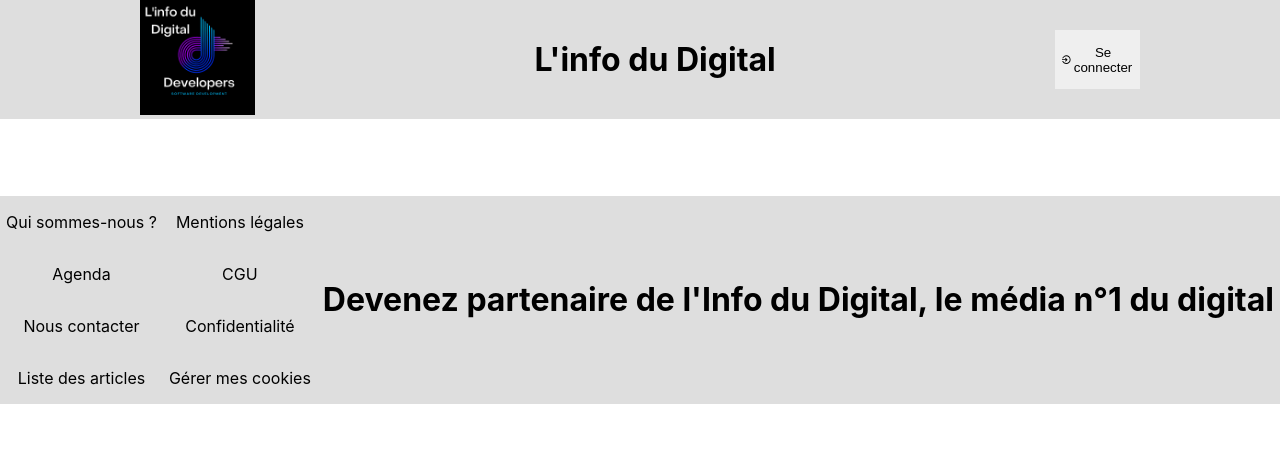
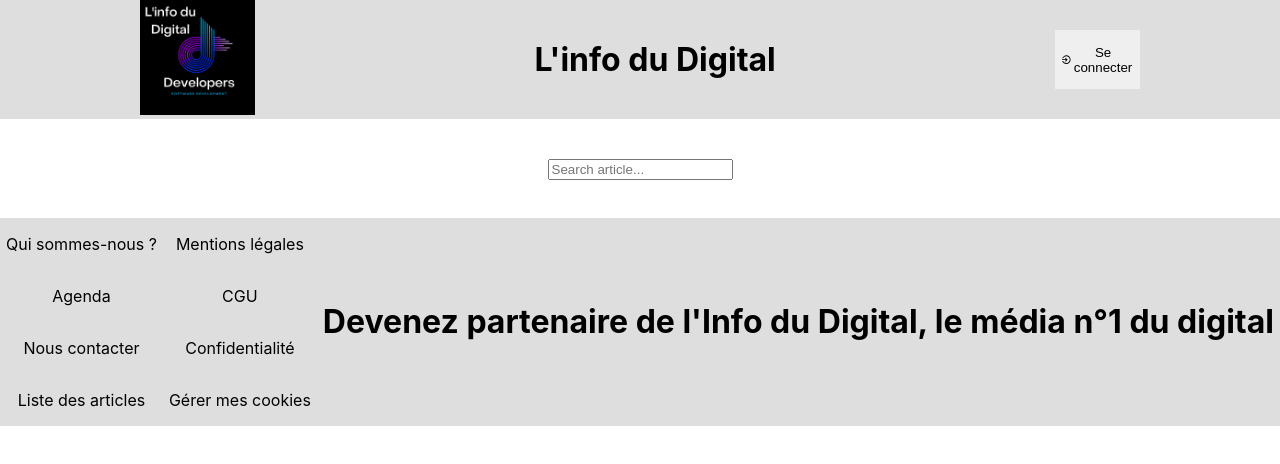
Before and after one commit to AnthonyDos/blog_frontend, a React (Create React App) app: page / in a window 1280 px wide. Shown: the top 464 px of the page. Built offline with nearby package versions, Linux system fonts and the light colour scheme; no server answers.

Commit message:
gestion de la recherche d'article

```diff
--- a/src/components/card/Card.js
+++ b/src/components/card/Card.js
@@ -1,6 +1,5 @@
-import { useEffect, useState } from "react";
+import { useEffect } from "react";
 import "../../assets/css/cardHome.css";
-import { allArticlesService } from "../../services/ArticleService";
 import {
     TiArrowUpOutline,
     TiArrowDownOutline,
@@ -8,16 +7,12 @@ import {
 } from "react-icons/ti";
 import { BiCommentDetail } from "react-icons/bi";
 
-const Card = () => {
-    //const [ listArticles, setListArticle ] = useState("");
-
-    const listArticles = JSON.parse(localStorage.getItem("articles"))
+const Card = (props) => {
+    const { dataValue } = props;
 
     useEffect(()=> {
-        allArticlesService();
-    }, [listArticles])
 
-    console.log(listArticles)
+    }, [dataValue])
 
     const WordCount = (text) => {
         const MILLISECONDS = 60000;
@@ -48,7 +43,7 @@ const Card = () => {
     return(
         <div className="container_card">
             {
-                listArticles?.map((list, index)=> {
+                dataValue?.map((list, index)=> {
                     const infoUser =list.user
                     const eventDate = new Date (list.date)
                     const options = { weekday: 'long', year: 'numeric', month: 'long', day: 'numeric' }
--- a/src/components/home/HomeComponent.js
+++ b/src/components/home/HomeComponent.js
@@ -1,12 +1,17 @@
 import Card from "../card/Card";
 import "../../assets/css/homeComponent.css";
+import { allArticlesService } from "../../services/ArticleService";
+import Search from "../search/Search";
+import { useState } from "react";
 
 const HomeComponent = () => {
-
+    allArticlesService();
+    const [ listArticles, setListArticle ] = useState(JSON.parse(localStorage.getItem("articles")))
     return(
         <div>
             <section className="container-home">
-                <Card />
+                <Search setData={setListArticle} data={listArticles}/>
+                <Card dataValue={listArticles}/>
             </section>
         </div>
     )
--- /dev/null
+++ b/src/components/search/Search.js
@@ -0,0 +1,37 @@
+import { useEffect, useState } from "react";
+
+
+const Search = (props) => {
+    const { setData,data } = props;
+    const [ search, setSearch ] = useState("");
+    const [ valueOnKeyDown, setValueOnKeyDown] = useState("");
+
+    const HandleSearch = (e) => {
+        e.preventDefault();
+        setSearch(e.target.value);
+        const test = data.filter(e => e.name.toLowerCase().includes(search) || e.tag.toLowerCase().includes(search))
+        setData(test)
+        if (valueOnKeyDown.keyCode === 8) {
+            setData(JSON.parse(localStorage.getItem("articles")))
+        }
+    }
+
+    useEffect(()=> {
+
+    },[search])
+
+    return(
+        <form>
+            <input
+                id="input"
+                type="search"
+                value={search}
+                onChange={(e)=> HandleSearch(e)}
+                placeholder="Search article..."
+                onKeyDown={(e)=> setValueOnKeyDown(e)}
+            />
+        </form>
+    )
+}
+
+export default Search;
```
